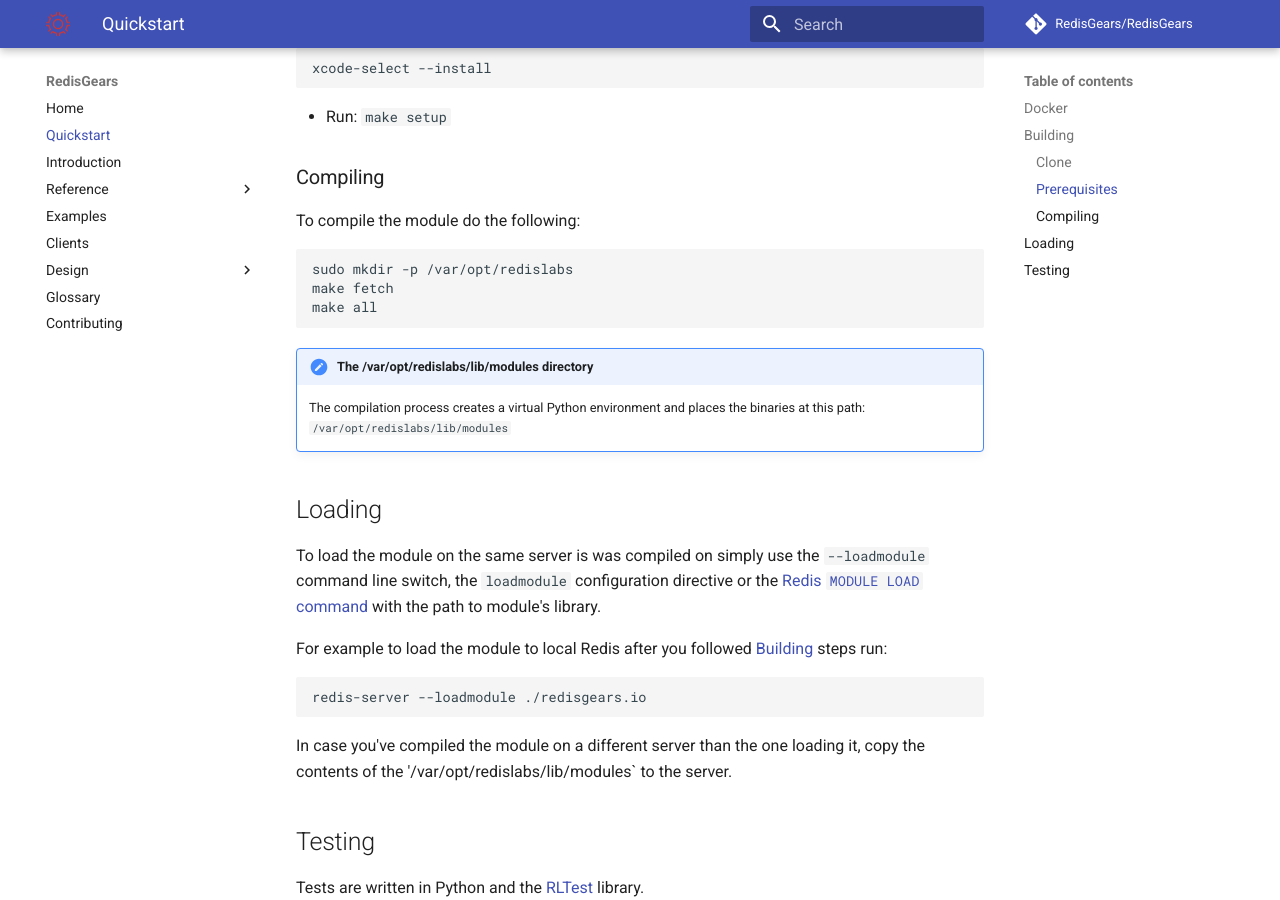
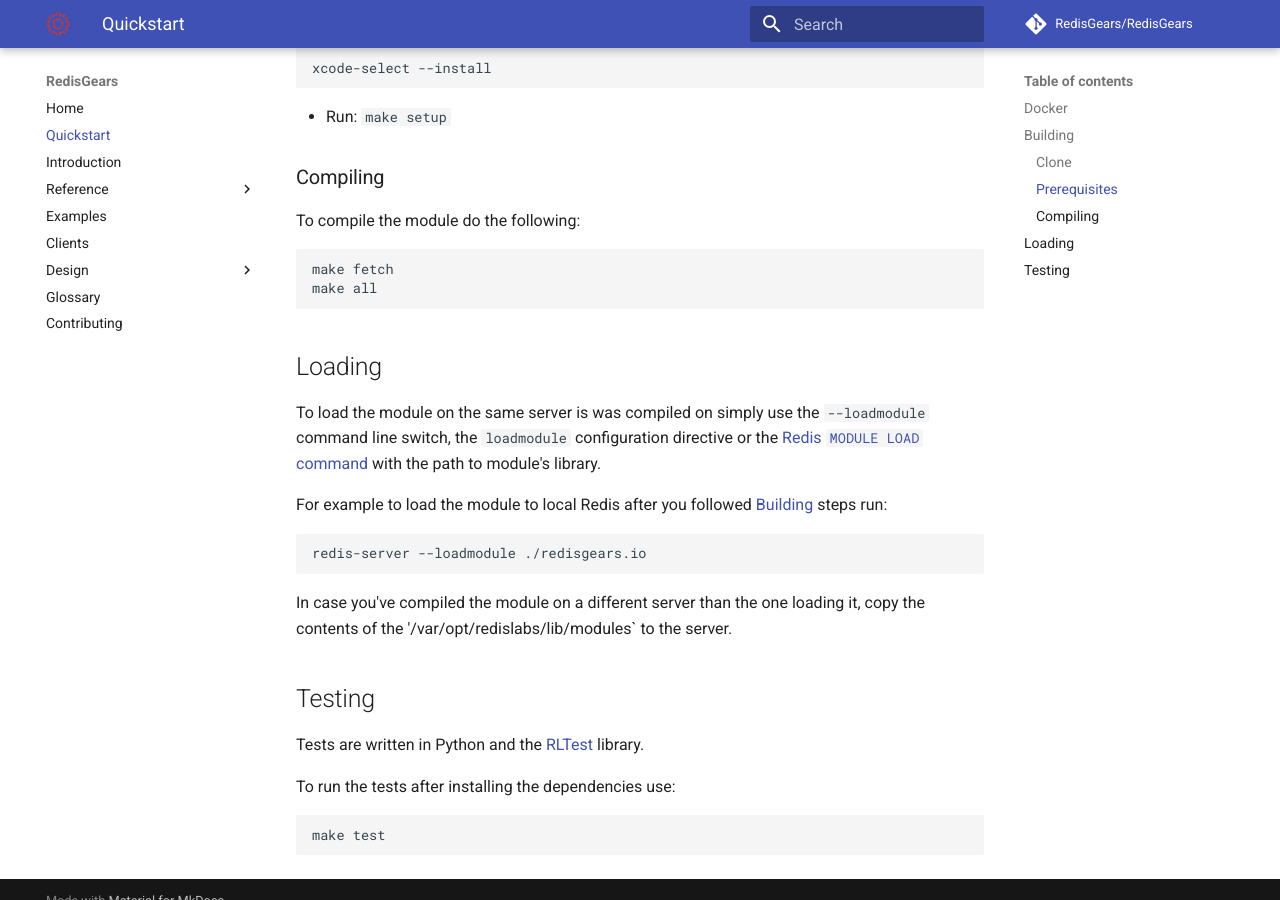
Before and after one commit to RedisGears/RedisGears, an MkDocs documentation site: the page built from docs/quickstart.md, in a window 1280 px wide and 900 px high, scrolled down 1008 px. Built offline with MkDocs 1.6.1 and Material for MkDocs 9.7.7, drawn with Linux system fonts in a browser that asks for light colours; comment, search, counter and statistics services are not loaded.

Commit message:
remove the 'mkdir /var/opt/redislabs' from docs

````diff
--- a/docs/quickstart.md
+++ b/docs/quickstart.md
@@ -44,13 +44,9 @@
 To compile the module do the following:
 
 ```
-sudo mkdir -p /var/opt/redislabs
 make fetch
 make all
 ```
-
-!!! important "The /var/opt/redislabs/lib/modules directory"
-    The compilation process creates a virtual Python environment and places the binaries at this path: `/var/opt/redislabs/lib/modules`
 
 ## Loading
 To load the module on the same server is was compiled on simply use the `--loadmodule` command line switch, the `loadmodule` configuration directive or the [Redis `MODULE LOAD` command](https://redis.io/commands/module-load) with the path to module's library.
````
